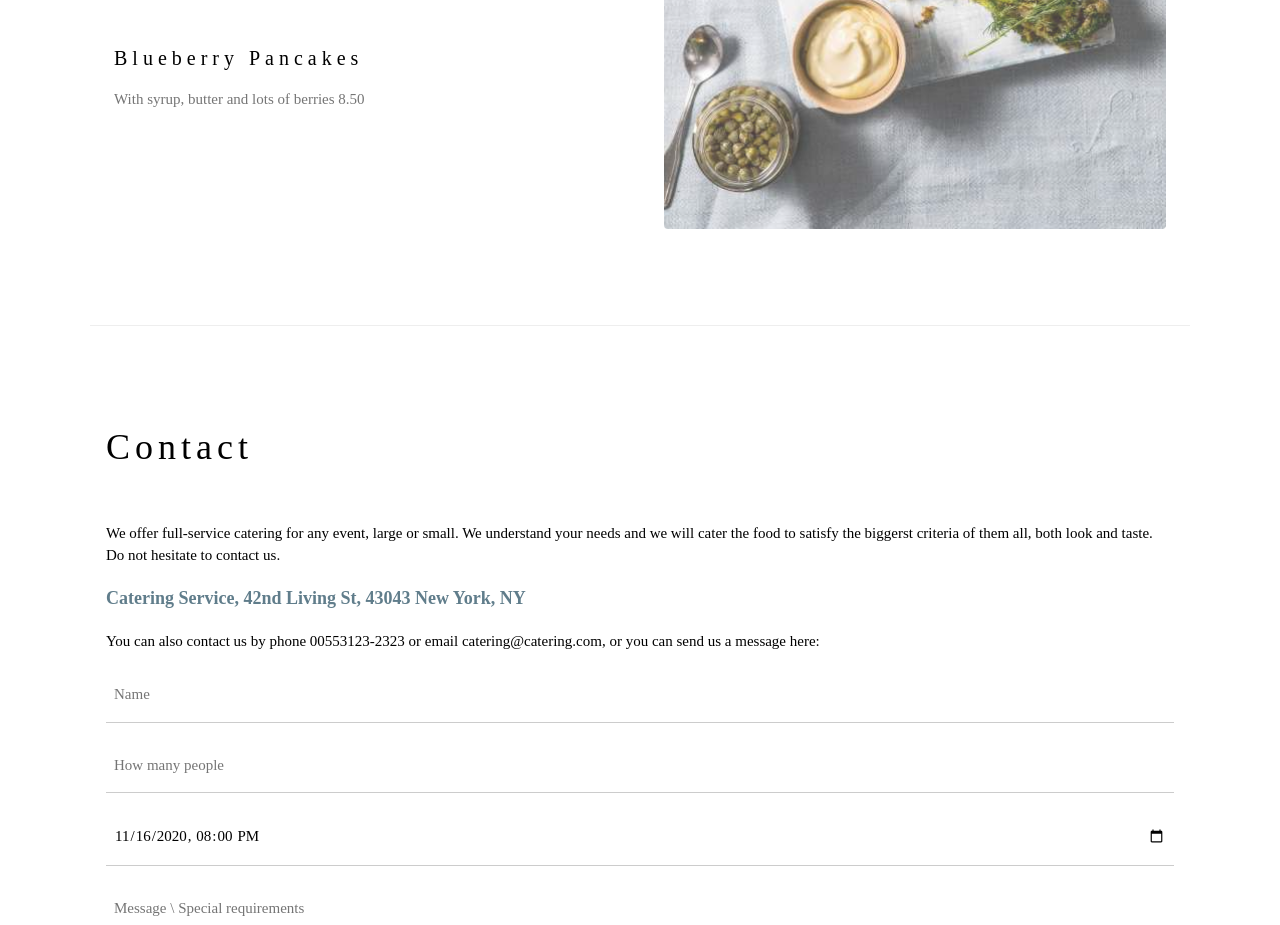
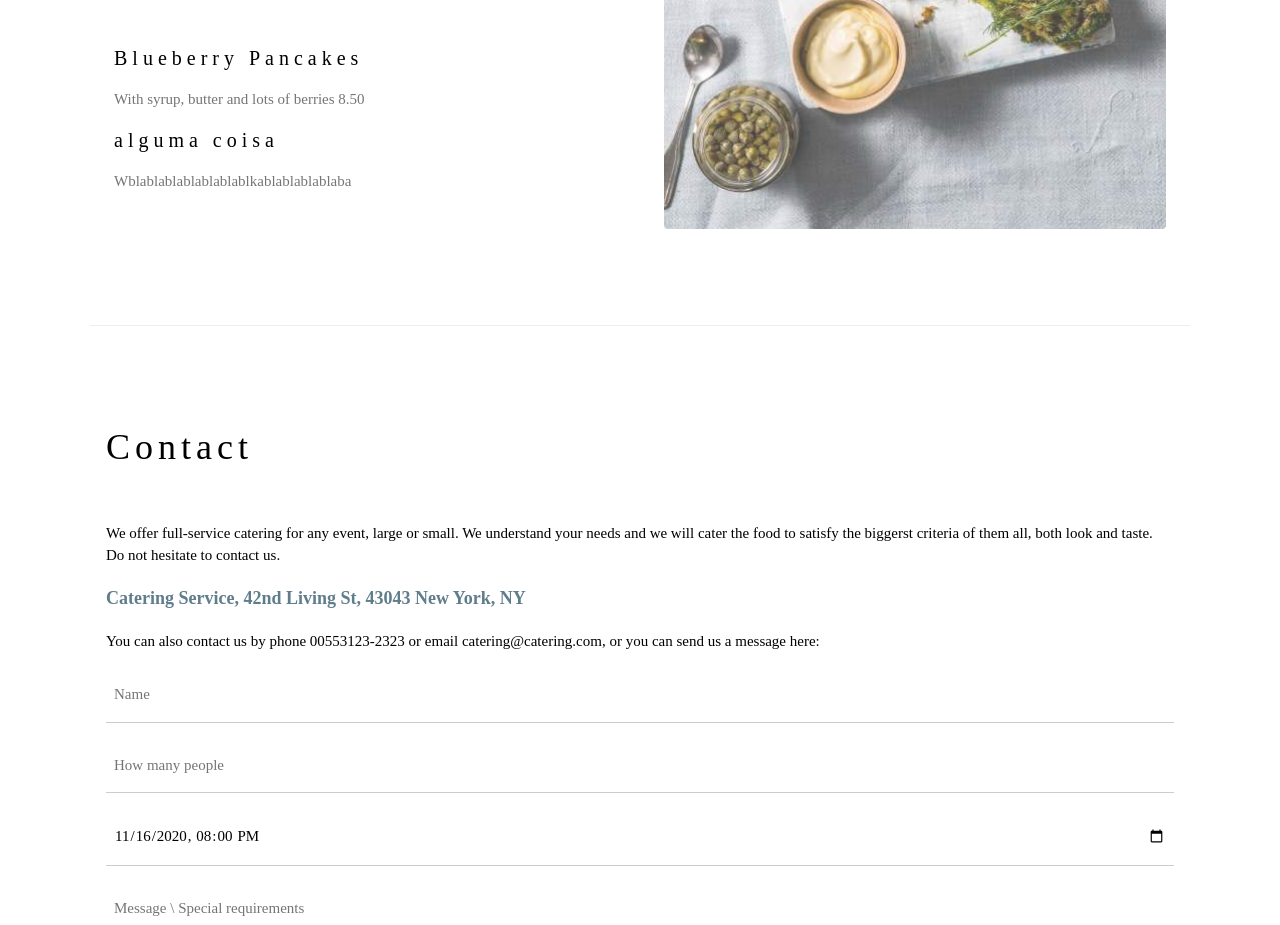
Before and after one commit to bruno-cs1/mywebsite, a plain HTML site: page index.html in a window 1280 px wide. Shown: the part 2060-2985 px from the top of the page. Drawn offline with nearby package versions, Linux system fonts and the light colour scheme.

Commit message:
prato adicionado

```diff
--- a/index.html
+++ b/index.html
@@ -74,6 +74,9 @@ h1, h2, h3, h4, h5, h6 {
 
       <h4>Blueberry Pancakes</h4>
       <p class="w3-text-grey">With syrup, butter and lots of berries 8.50</p>
+
+      <h4>alguma coisa</h4>
+      <p class="w3-text-grey">Wblablablablablablablkablablablablaba</p>
     </div>
 
     <div class="w3-col l6 w3-padding-large">
```
